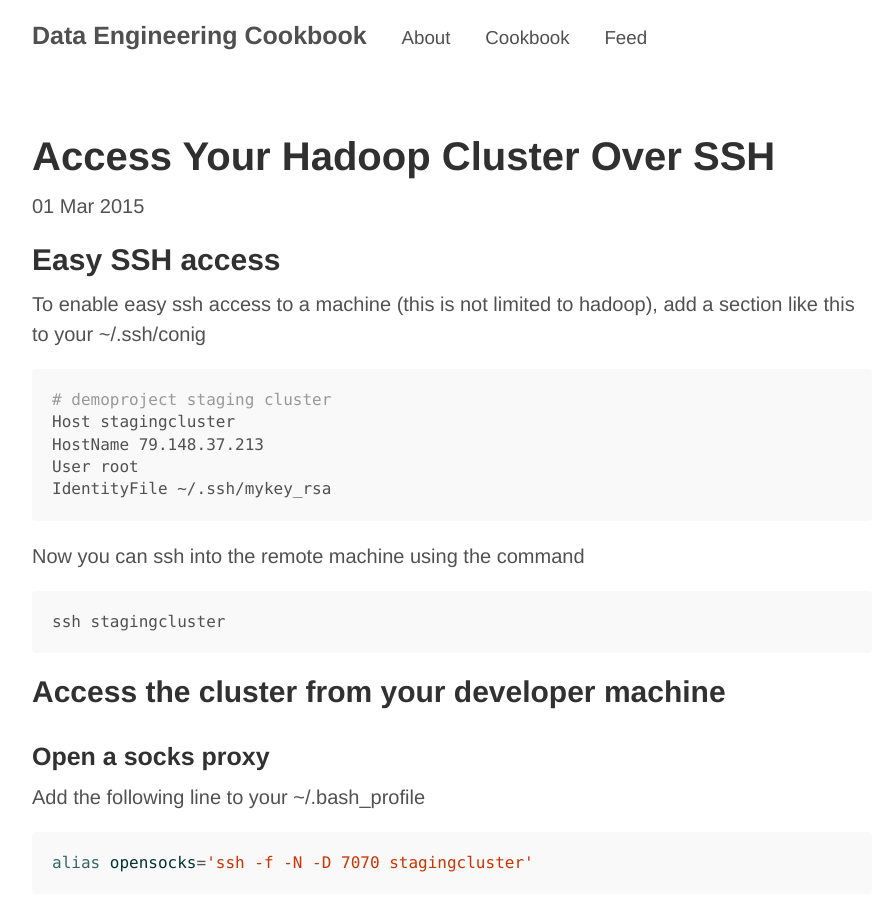
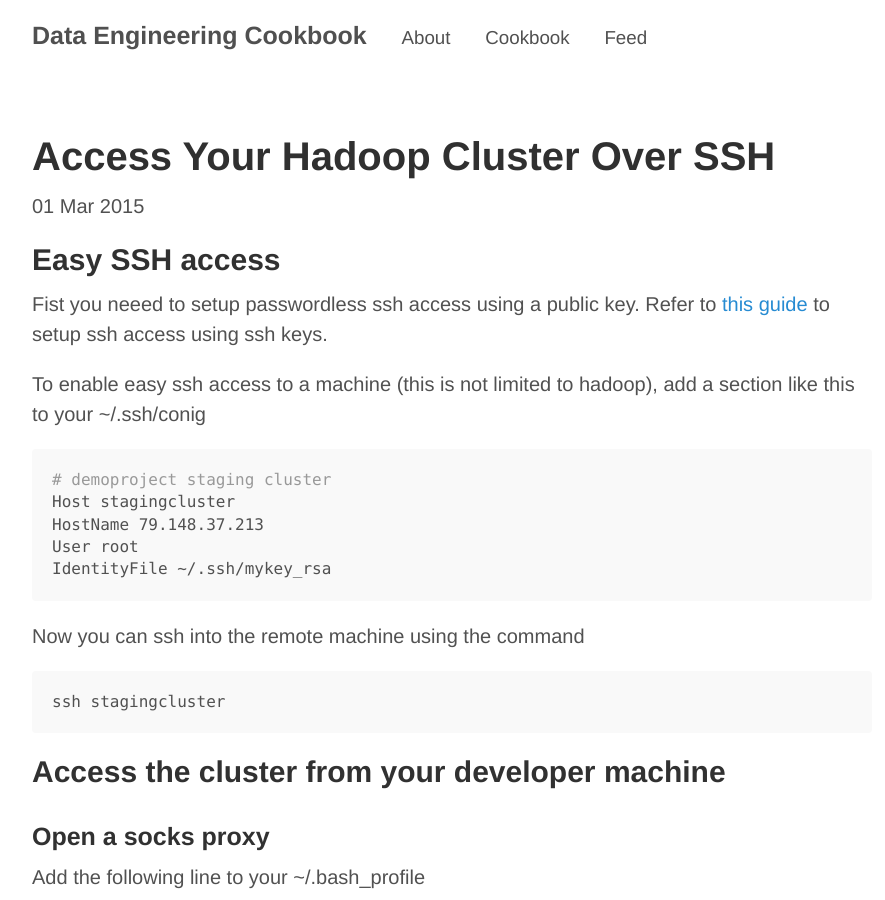
Before and after one commit to HelmutZechmann/HelmutZechmann.github.io, a Jekyll site: the page built from _posts/2015-03-01-Socks-Proxy.md, in a window 1280 px wide and 900 px high. Shown: the whole window, without its empty margins (188-1073 px from the left). Built offline with Jekyll 4.4.1, drawn with Linux system fonts in a browser that asks for light colours; Markdown is read by kramdown in place of the engine named in the settings.

Commit message:
Enhance post.

```diff
--- a/_posts/2015-03-01-Socks-Proxy.md
+++ b/_posts/2015-03-01-Socks-Proxy.md
@@ -5,6 +5,8 @@
 ---
 
 ## Easy SSH access
+
+Fist you neeed to setup passwordless ssh access using a public key. Refer to [this guide](http://www.thegeekstuff.com/2008/11/3-steps-to-perform-ssh-login-without-password-using-ssh-keygen-ssh-copy-id/) to setup ssh access using ssh keys.
 
 To enable easy ssh access to a machine (this is not limited to hadoop), add a section like this to your ~/.ssh/conig
 
```
